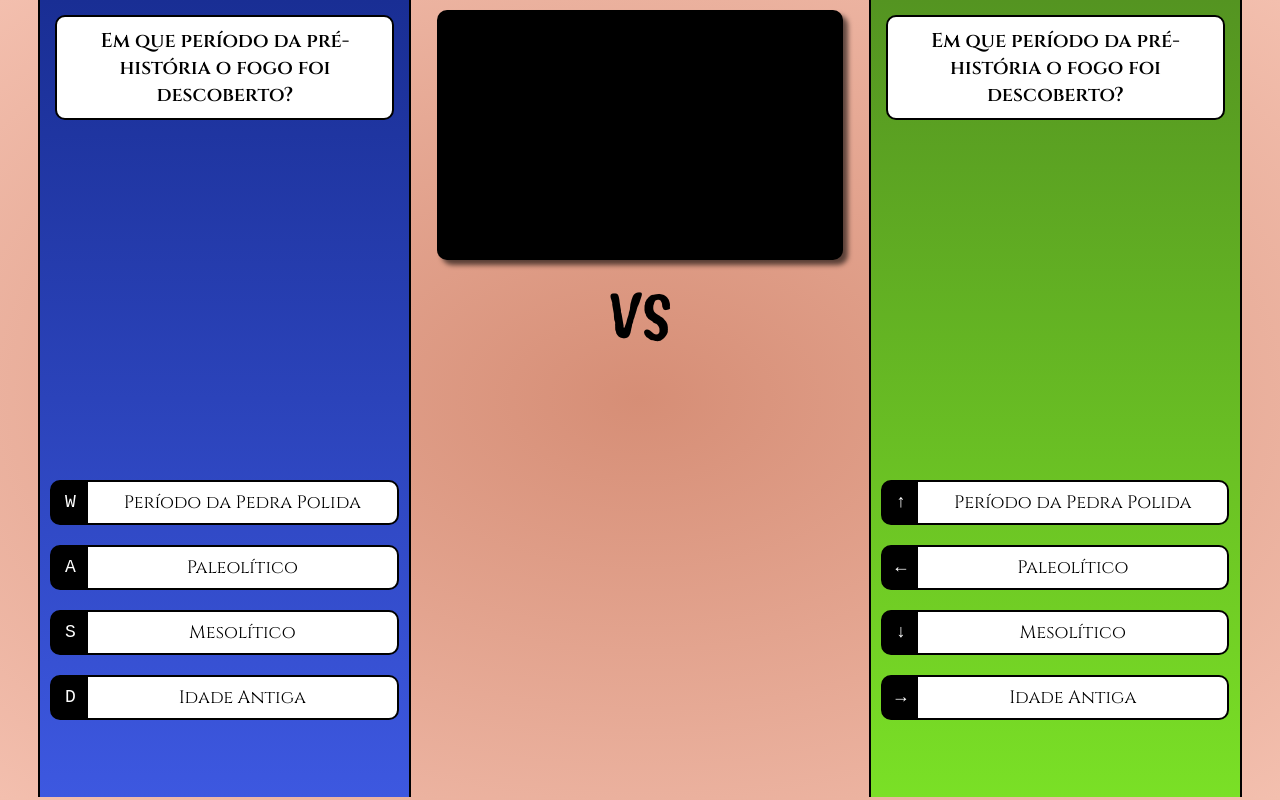
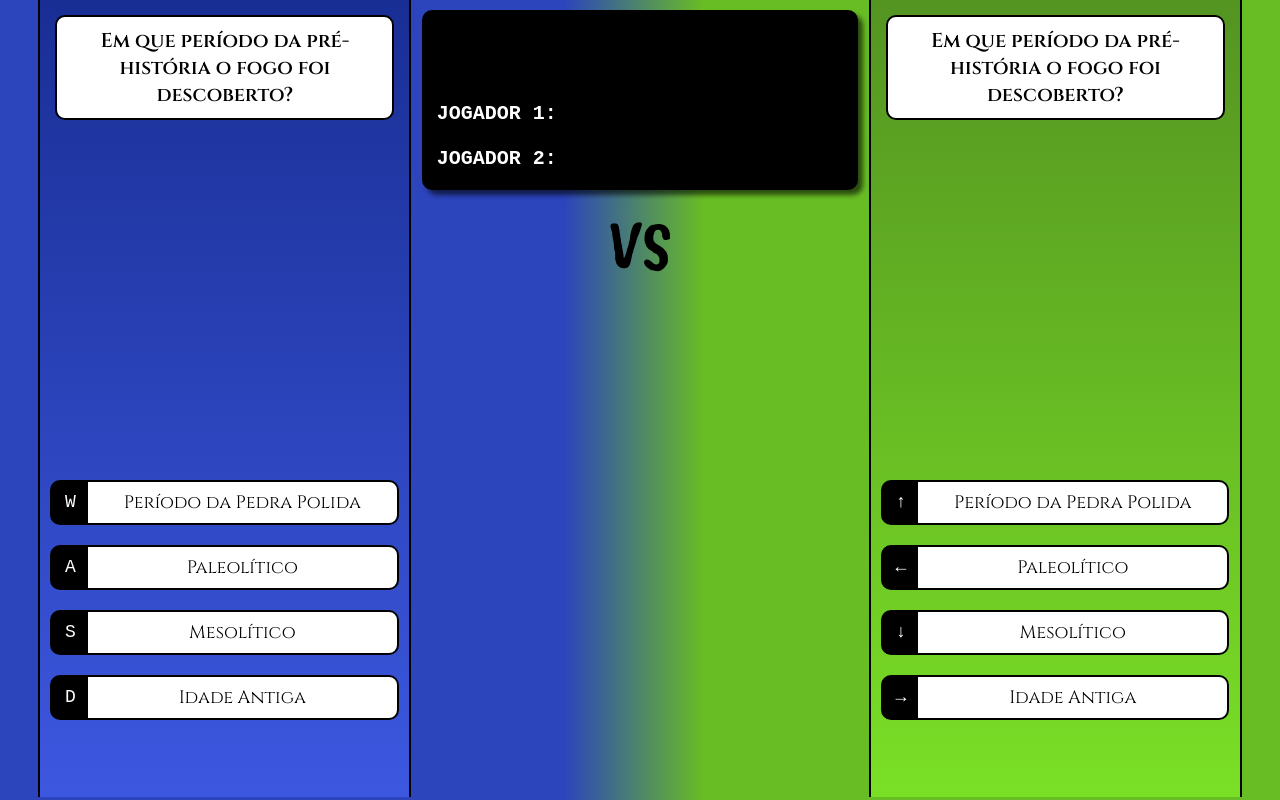
Before and after one commit to henriquedcomp/jogo-quiz, a plain HTML site: page index.html in a window 1280 px wide. Drawn offline with nearby package versions, Linux system fonts and the light colour scheme.

Commit message:
Alteração na interface
Mudança na interface do jogo e alterações HTML/CSS para preparar a implementação visual das barras de vida dos jogadores

```diff
--- a/index.html
+++ b/index.html
@@ -40,7 +40,17 @@
     </div>
     <div id="conteudo-meio">
         <div id="quadro">
-
+            <div id="temporizador"></div>
+            <div id="barras-de-vida">
+                <div class="barra-de-vida">
+                    <p>JOGADOR 1:</p>
+                    <div class="coracoes-caixa"></div>
+                </div>
+                <div class="barra-de-vida">
+                    <p>JOGADOR 2:</p>
+                    <div class="coracoes-caixa"></div>
+                </div>
+            </div>
         </div>
         <div id="caixa-boosts">
             <p id="vs-text">VS</p>
--- a/scripts/script.js
+++ b/scripts/script.js
@@ -1,3 +1,5 @@
+//<img class="coracao" src="imagens/coracao-azul.png" alt="Coração Azul">
+//<img class="coracao" src="imagens/coracao-verde.png" alt="Coração Verde">
 //captura no js de elementos do HTML
 const pergunta1 = document.getElementById("pergunta1")
 const opcao1 = document.getElementById("opcao1")
--- a/style.css
+++ b/style.css
@@ -9,8 +9,8 @@
 body {
     display: flex;
     justify-content: space-between;
-    background-color: #EAAF9C;
-    background-image: radial-gradient(#D68E76, #F3BFAE)
+    background-color: black;
+    background-image: linear-gradient(90deg, #2C44BC 44%, #69BD24 55%)
 }
 
 #quiz-area1 {
@@ -104,11 +104,13 @@ button:hover {
 }
 
 #quadro {
-    height: 250px;
+    height: 150px;
     width: 100%;
     background-color: black;
     border-radius: 10px;
     box-shadow: 5px 5px 5px rgba(0, 0, 0, 0.603);
+    padding: 15px;
+    position: relative;
 }
 
 #caixa-boosts {
@@ -134,3 +136,34 @@ button:hover {
     border-right: 2px solid black;
     background: linear-gradient(180deg, #549421, #7AE026)
 }
+
+#barras-de-vida {
+    display: flex;
+    flex-direction: column;
+    color: white;
+    font-family: monospace;
+    font-size: 20px;
+    font-weight: 600;
+    width: max-content;
+    max-width: 70%;
+    position: absolute;
+    bottom: 5%;
+}
+
+.coracoes-caixa, .barra-de-vida {
+    display: flex;
+    flex-wrap: nowrap;
+    align-items: center;
+}
+
+.coracoes-caixa {
+    height: 45px;
+    min-width: 45px;
+    max-width: 225px;
+}
+
+.coracao {
+    width: 100%;
+    min-width: 45px;
+    margin-right: -15px;
+}
```
Also changed, not shown: imagens/coracao-azul.png (added), imagens/coracao-verde.png (added).
